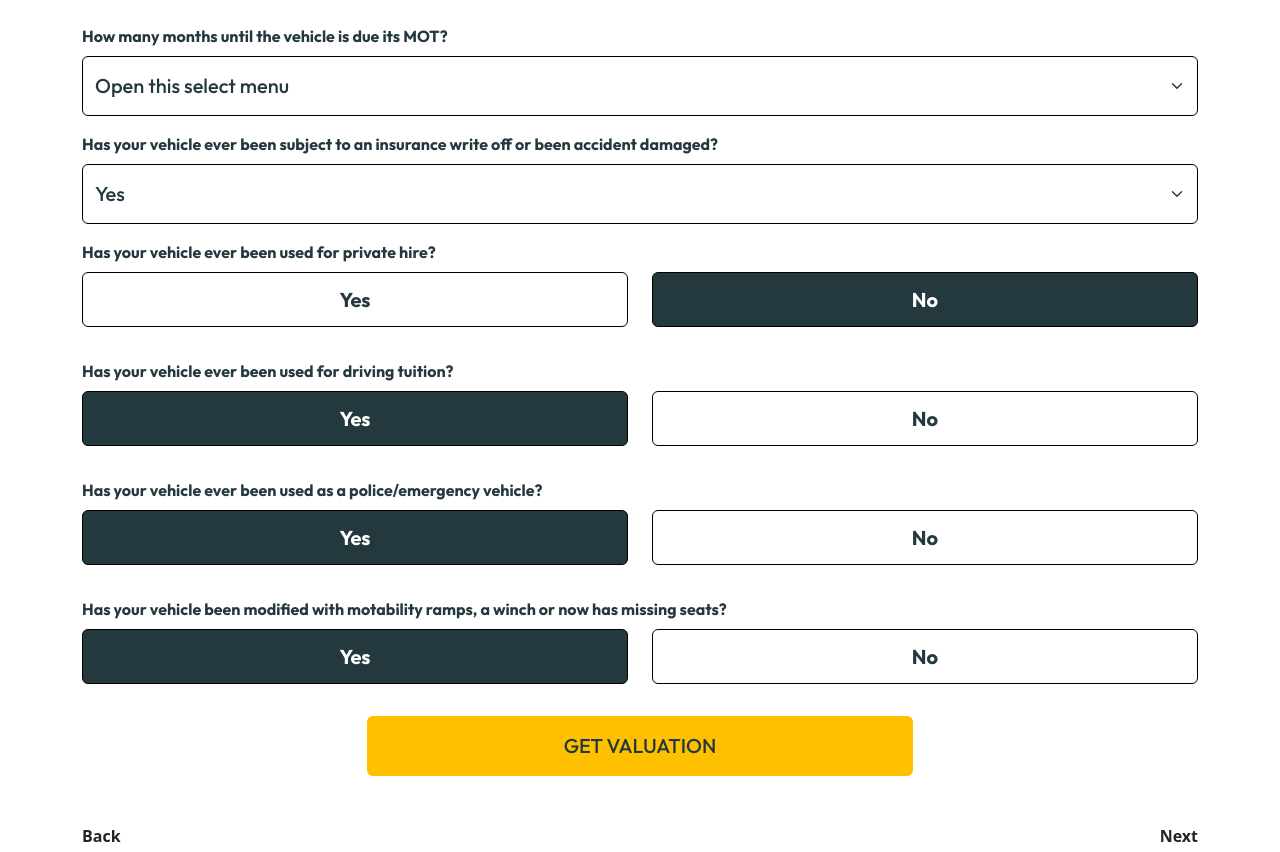
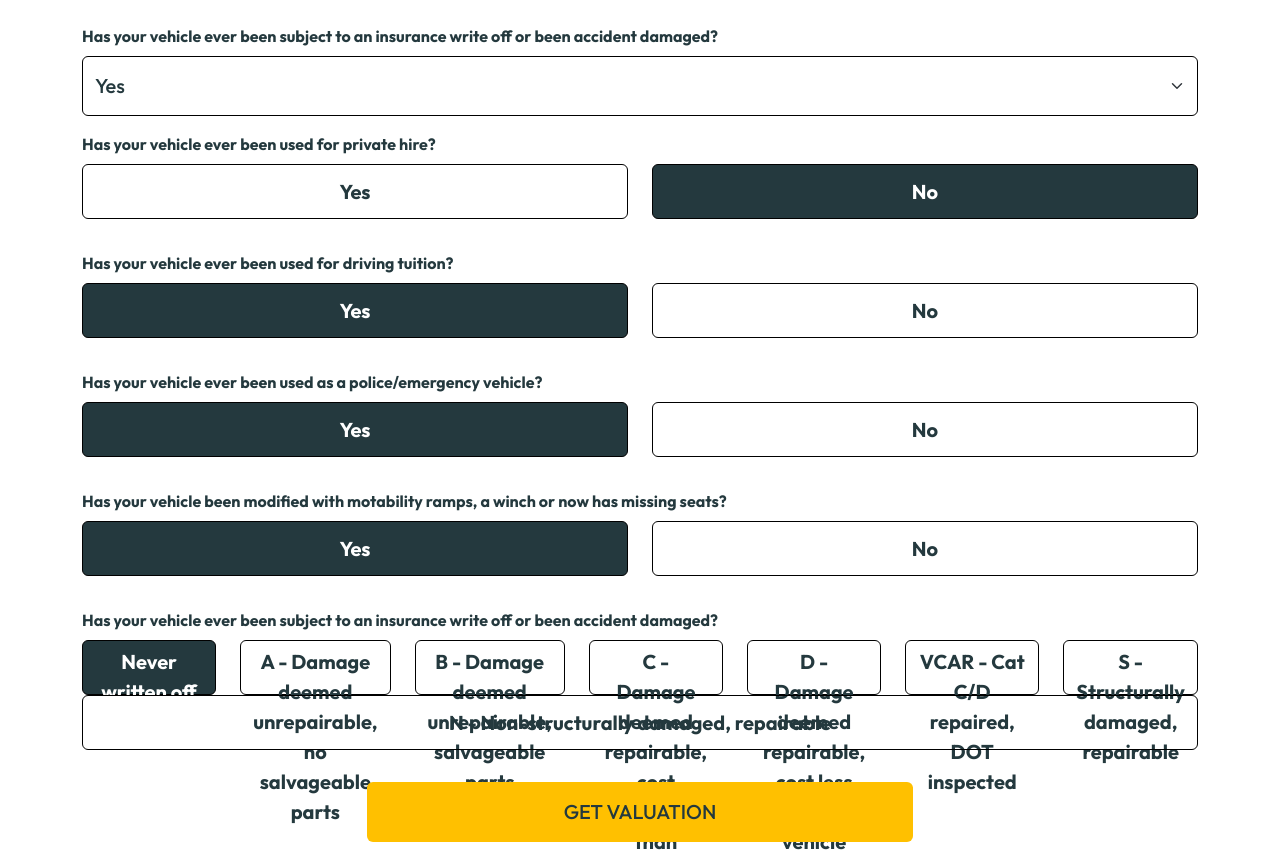
Before and after one commit to Strike1031/motors4cash, a React (Create React App) app: page /detail/1/subdetail in a window 1280 px wide. Shown: the part 1500-2352 px from the top of the page. Built offline with nearby package versions, Linux system fonts and the light colour scheme.

Commit message:
fixed and upgraded new features-

```diff
--- a/src/components/cards.js
+++ b/src/components/cards.js
@@ -122,7 +122,8 @@ export const FormCard = () => {
                         response.data.data.customDetails.private_hire,
                         response.data.data.customDetails.driving_tuition,
                         response.data.data.customDetails.police,
-                        response.data.data.customDetails.seats
+                        response.data.data.customDetails.seats,
+                        response.data.data.customDetails.damaged
                     );
                     updateVehicleDamage(
                         response.data.data.customDetails.zone,
--- a/src/context/context.js
+++ b/src/context/context.js
@@ -25,12 +25,13 @@ const VehicleContextProvider = ({ children }) => {
     const [importStatus, setImportStatus] = useState(0);
     const [vkey, setVkey] = useState(true);
     const [nonRunner, setNonRunner] = useState(true);
-    const [motMonth, setMotMonth] = useState(0);
     const [insurance, setInsurance] = useState(0);
     const [privateHire, setPrivateHire] = useState(true);
     const [drivingTuition, setDrivingTuition] = useState(true);
     const [police, setPolice] = useState(true);
     const [seats, setSeats] = useState(true);
+    const [damaged, setDamaged] = useState(0);
+
     const [zone, setZone] = useState(0);
     const [component, setComponent] = useState(0);
     const [fault, setFault] = useState(0);
@@ -49,12 +50,12 @@ const VehicleContextProvider = ({ children }) => {
         newImportStatus,
         newVkey,
         newNonRunner,
-        newMotMonth,
         newInsurance,
         newPrivateHire,
         newDrivingTuition,
         newPolice,
-        newSeats
+        newSeats,
+        newDamaged
     ) => {
         setMileage(newMileage);
         setPreviousOwners(newPreviousOwners);
@@ -63,12 +64,12 @@ const VehicleContextProvider = ({ children }) => {
         setImportStatus(newImportStatus);
         setVkey(newVkey);
         setNonRunner(newNonRunner);
-        setMotMonth(newMotMonth);
         setInsurance(newInsurance);
         setPrivateHire(newPrivateHire);
         setDrivingTuition(newDrivingTuition);
         setPolice(newPolice);
         setSeats(newSeats);
+        setDamaged(newDamaged);
     }
 
     const updateVehicleDamage = (
@@ -160,12 +161,12 @@ const VehicleContextProvider = ({ children }) => {
                 importStatus,
                 vkey,
                 nonRunner,
-                motMonth,
                 insurance,
                 privateHire,
                 drivingTuition,
                 police,
                 seats,
+                damaged,
                 zone,
                 component,
                 fault,
--- a/src/pages/HomePage.js
+++ b/src/pages/HomePage.js
@@ -47,9 +47,9 @@ function HomePage() {
                 <Col sm={12} lg={4} className="mb-4">
                   <Card className="rounded rounded-0 text-white bg-transparent border border-0">
                     <Card.Body>
-                      <Card.Title className="d-flex align-items-center"><Image src={TimeBadge} width="42" className="me-3" />Sell your car in under an hour</Card.Title>
+                      <Card.Title className="d-flex align-items-center"><Image src={TimeBadge} width="42" className="me-3" />Sell your car for what it's really worth</Card.Title>
                       <Card.Text className="text-center">
-                        We will buy your car in under an hour, regardless of the make, model, mileage or condition. Start the process by getting a free valuation in less than 30 seconds.
+                        Get a realistic valuation of your car's worth, not an automated price to be chipped down later
                       </Card.Text>
                     </Card.Body>
                   </Card>
--- a/src/pages/SubdetailPage.js
+++ b/src/pages/SubdetailPage.js
@@ -17,12 +17,12 @@ export default function SubDetailPage() {
             importStatus,
             vkey,
             nonRunner,
-            motMonth,
             insurance,
             privateHire,
             drivingTuition,
             police,
             seats,
+            damaged,
             updateAssumptionValues,
         } = useContext(VehicleContext);
 
@@ -33,17 +33,16 @@ export default function SubDetailPage() {
         const [newImportStatus, setNewImportStatus] = useState(importStatus);
         const [newVkey, setNewVkey] = useState(vkey);
         const [newNonRunner, setNewNonRunner] = useState(nonRunner);
-        const [newMotMonth, setNewMotMonth] = useState(motMonth);
         const [newInsurance, setNewInsurance] = useState(insurance);
         const [newPrivateHire, setNewPrivateHire] = useState(privateHire);
         const [newDrivingTuition, setNewDrivingTuition] = useState(drivingTuition);
         const [newPolice, setNewPolice] = useState(police);
         const [newSeats, setNewSeats] = useState(seats);
-
+        const [newDamaged, setNewDamaged] = useState(damaged);
         const navigate =  useNavigate();
 
         const updateAssumption = () => {
-            updateAssumptionValues(newMileage, newPreviousOwners, newServiceHistory, newPersonalRegister, newImportStatus, newVkey, newNonRunner, newMotMonth, newInsurance, newPrivateHire, newDrivingTuition, newPolice, newSeats);
+            updateAssumptionValues(newMileage, newPreviousOwners, newServiceHistory, newPersonalRegister, newImportStatus, newVkey, newNonRunner, newInsurance, newPrivateHire, newDrivingTuition, newPolice, newSeats, newDamaged);
             // toast.success("Success");
             navigate("/book/1");
         }
@@ -136,20 +135,6 @@ export default function SubDetailPage() {
                 </Row>
                 <Row className="mb-3 set-info-group-select">
                     <Col>
-                        <Form.Label>How many months until the vehicle is due its MOT?</Form.Label>
-                        <InputGroup>
-                            <Form.Select className="border border-black" aria-label="Default select example" value={newMotMonth} onChange={(e) => setNewMotMonth(e.target.value)}>
-                                <option value="0">Open this select menu</option>
-                                <option value="1">Less 1 months</option>
-                                <option value="2">1 months</option>
-                                <option value="3">3 + months</option>
-                                <option value="4">6 + months</option>
-                            </Form.Select>
-                        </InputGroup>
-                    </Col>
-                </Row>
-                <Row className="mb-3 set-info-group-select">
-                    <Col>
                         <Form.Label>Has your vehicle ever been subject to an insurance write off or been accident damaged?</Form.Label>
                         <InputGroup>
                             <Form.Select className="border border-black" aria-label="Default select example" value={newInsurance} onChange={(e) => setNewInsurance(e.target.value)}>
@@ -193,6 +178,21 @@ export default function SubDetailPage() {
                         <Row className="mb-3">
                             <Col><Button className="border border-black" onClick={() => setNewSeats(true)} active={newSeats == true ? true : false}>Yes</Button></Col>
                             <Col><Button className="border border-black" onClick={() => setNewSeats(false)} active={newSeats == false ? true : false}>No</Button></Col>
+                        </Row>
+                    </Col>
+                </Row>
+                <Row className="mb-3 set-info-group">
+                    <Col>
+                        <Form.Label htmlFor="basic-url">Has your vehicle ever been subject to an insurance write off or been accident damaged?</Form.Label>
+                        <Row className="mb-3">
+                            <Col><Button className="border border-black" onClick={() => setNewDamaged(true)} active={newDamaged == 0 ? true : false}>Never written off</Button></Col>
+                            <Col><Button className="border border-black" onClick={() => setNewDamaged(false)} active={newDamaged == 1 ? true : false}>A - Damage deemed unrepairable, no salvageable parts</Button></Col>
+                            <Col><Button className="border border-black" onClick={() => setNewDamaged(false)} active={newDamaged == 2 ? true : false}>B - Damage deemed unrepairable, salvageable parts</Button></Col>
+                            <Col><Button className="border border-black" onClick={() => setNewDamaged(false)} active={newDamaged == 3 ? true : false}>C - Damage deemed repairable, cost greater than vehicle value</Button></Col>
+                            <Col><Button className="border border-black" onClick={() => setNewDamaged(false)} active={newDamaged == 4 ? true : false}>D - Damage deemed repairable, cost less than vehicle value</Button></Col>
+                            <Col><Button className="border border-black" onClick={() => setNewDamaged(false)} active={newDamaged == 5 ? true : false}>VCAR - Cat C/D repaired, DOT inspected</Button></Col>
+                            <Col><Button className="border border-black" onClick={() => setNewDamaged(false)} active={newDamaged == 6 ? true : false}>S - Structurally damaged, repairable</Button></Col>
+                            <Col><Button className="border border-black" onClick={() => setNewDamaged(false)} active={newDamaged == 7 ? true : false}>N - Non-structurally damaged, repairable</Button></Col>
                         </Row>
                     </Col>
                 </Row>
```
Also changed, not shown: src/pages/BookPage.js (+24 -2 lines).
